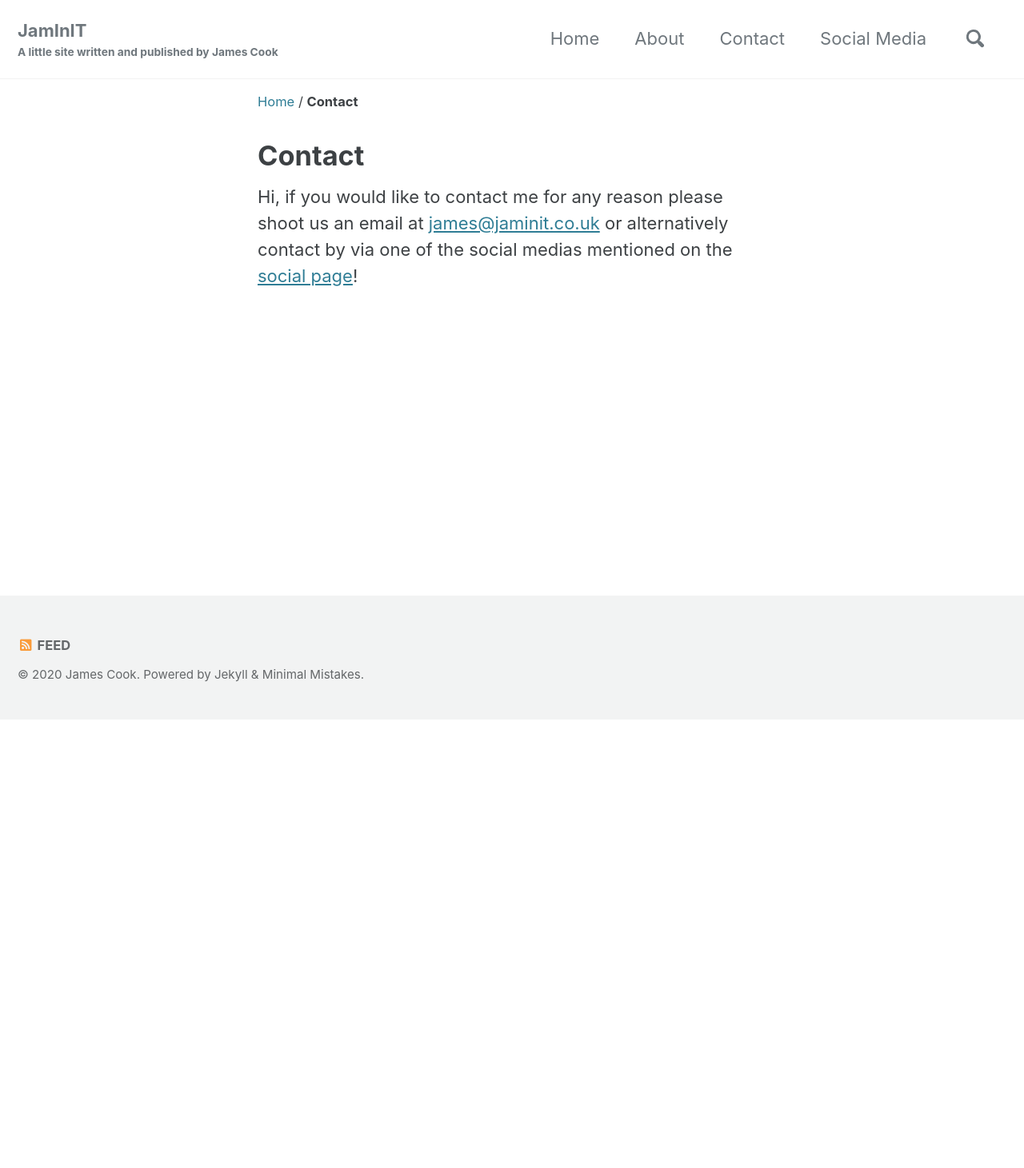
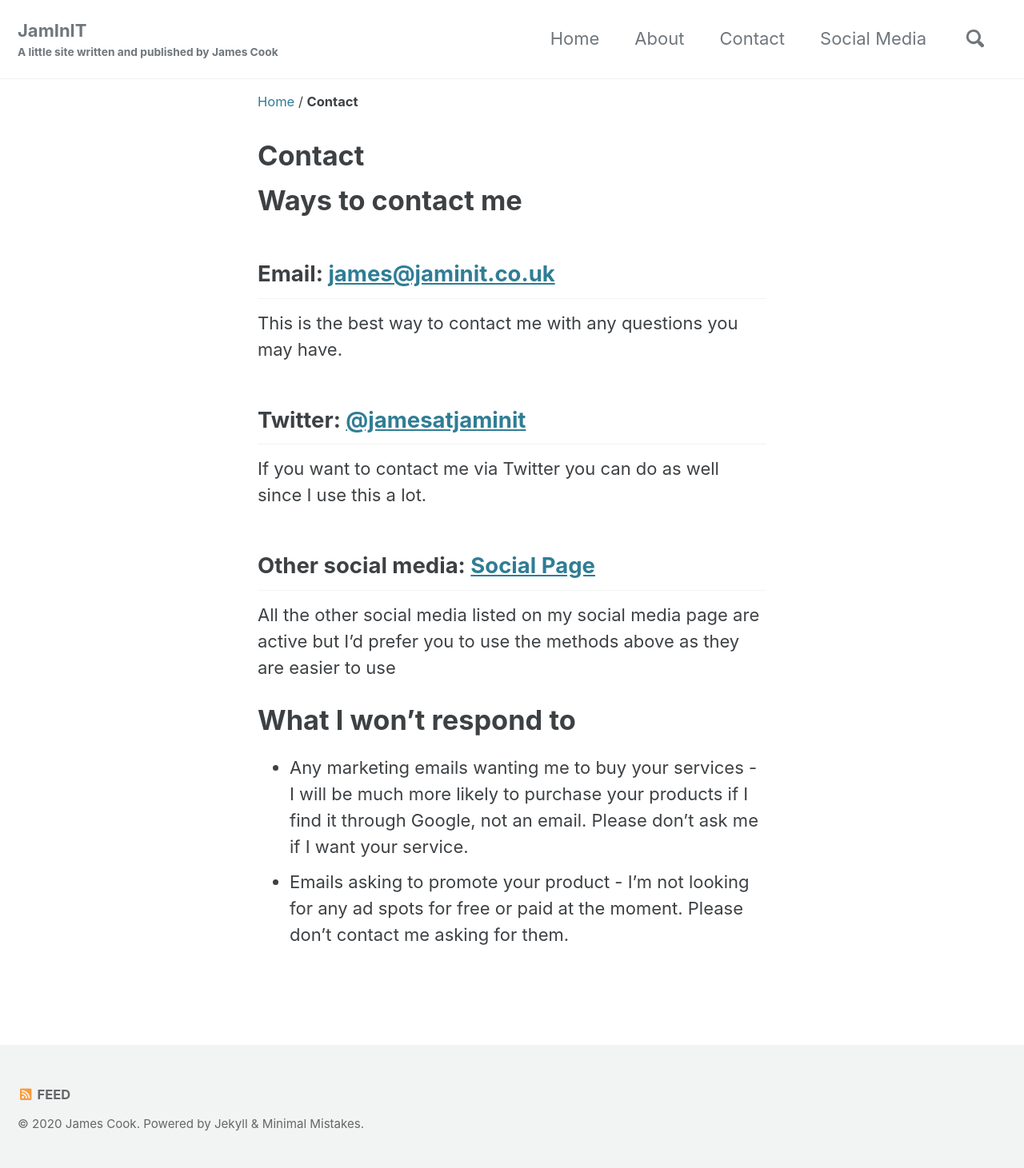
Before and after one commit to gigt1/jaminit.co.uk, a Jekyll site: the page built from _pages/contact.md, in a window 1280 px wide. Shown: the whole page at 80% size. Built offline with Jekyll 4.4.1, drawn with Linux system fonts in a browser that asks for light colours; cached includes are drawn as plain includes; before the commit the page ends 900 px from its top, so only the background shows below that.

Commit message:
Update contact page

```diff
--- a/_pages/contact.md
+++ b/_pages/contact.md
@@ -3,4 +3,13 @@ title: Contact
 permalink: /contact/
 layout: single
 ---
-Hi, if you would like to contact me for any reason please shoot us an email at [james@jaminit.co.uk](mailto:james@jaminit.co.uk) or alternatively contact by via one of the social medias mentioned on the [social page](/social/)!
+# Ways to contact me
+## Email: [james@jaminit.co.uk](mailto:james@jaminit.co.uk)
+This is the best way to contact me with any questions you may have.
+## Twitter: [@jamesatjaminit](https://twitter.com/jamesatjaminit)
+If you want to contact me via Twitter you can do as well since I use this a lot.
+## Other social media: [Social Page](/social/)
+All the other social media listed on my social media page are active but I'd prefer you to use the methods above as they are easier to use
+# What I won't respond to
+* Any marketing emails wanting me to buy your services - I will be much more likely to purchase your products if I find it through Google, not an email. Please don't ask me if I want your service.
+* Emails asking to promote your product - I'm not looking for any ad spots for free or paid at the moment. Please don't contact me asking for them.
```
